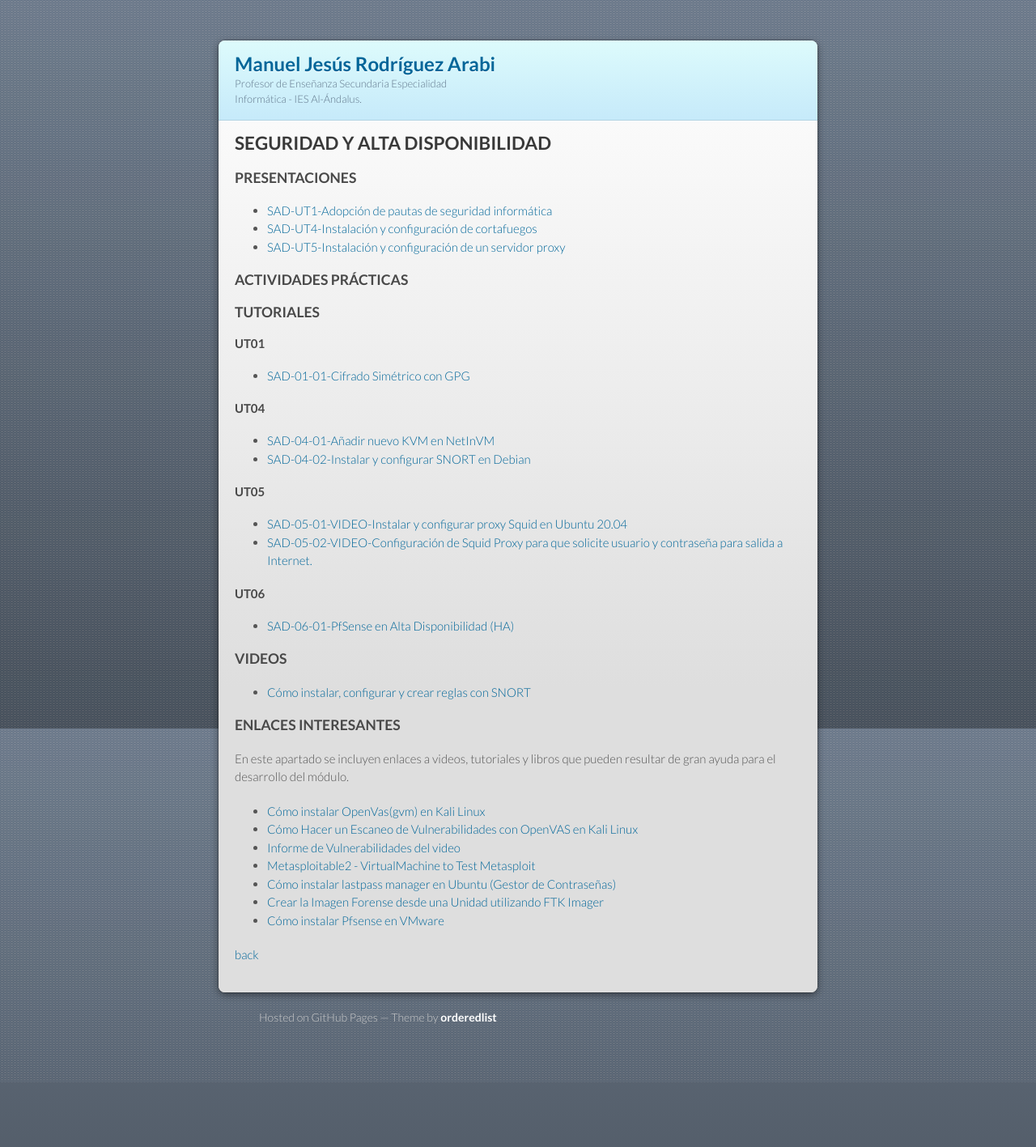
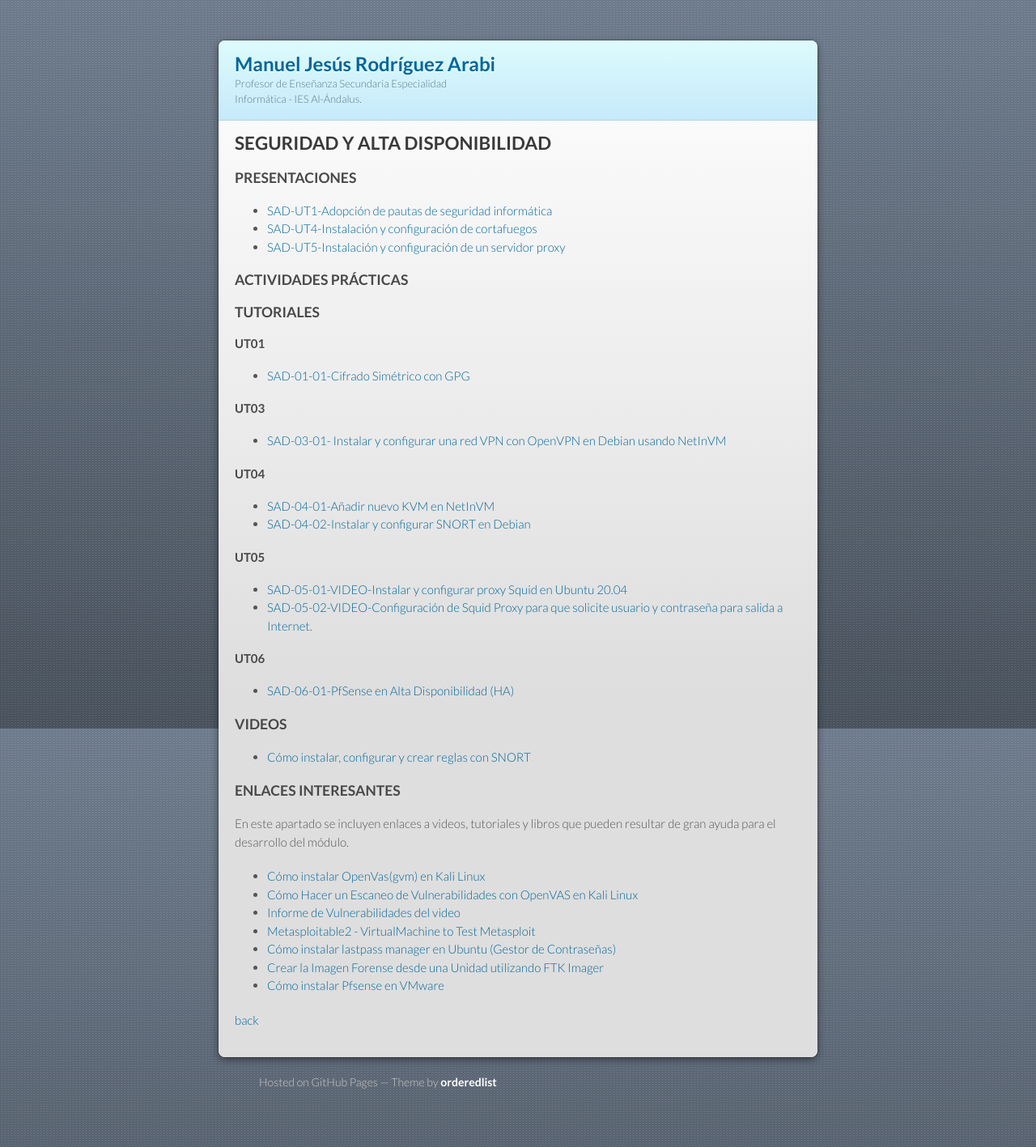
Before and after one commit to mrodara/mrodara.github.io, a Jekyll site: the page built from mods/sad.md, in a window 1280 px wide. Shown: the whole page at 81% size. Built offline with Jekyll 4.4.1, drawn with Linux system fonts in a browser that asks for light colours; our own code applies the rules of GitHub Pages for plain Markdown files; before the commit the page ends 1337 px from its top, so only the background shows below that.

Commit message:
Tutorial SAD openvpn netinvm

```diff
--- a/mods/sad.md
+++ b/mods/sad.md
@@ -18,6 +18,10 @@ layout: default
 #### UT01
 
 * [SAD-01-01-Cifrado Simétrico con GPG](https://docs.google.com/document/d/15xqNhSWpaRppFaa05J4BrJodhnAUsmWY4YIshQ_cBak/edit?usp=sharing)
+
+#### UT03
+
+* [SAD-03-01- Instalar y configurar una red VPN con OpenVPN en Debian usando NetInVM](https://docs.google.com/document/d/1onKyItGxfhAZW1vBwCcNb9AB6DnX3lic7STaoGTEzYk/edit?usp=sharing)
 
 #### UT04
 
```
